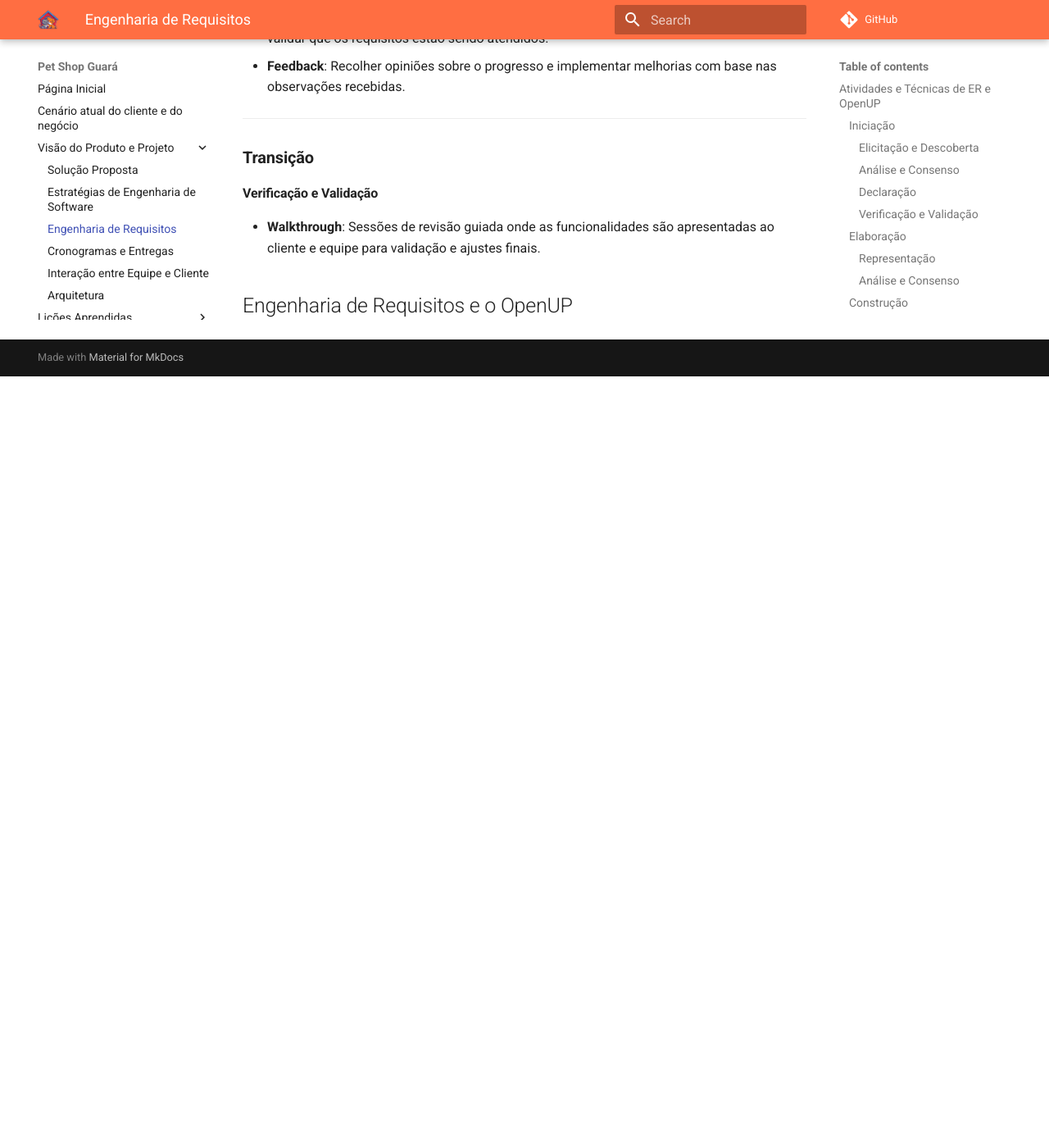
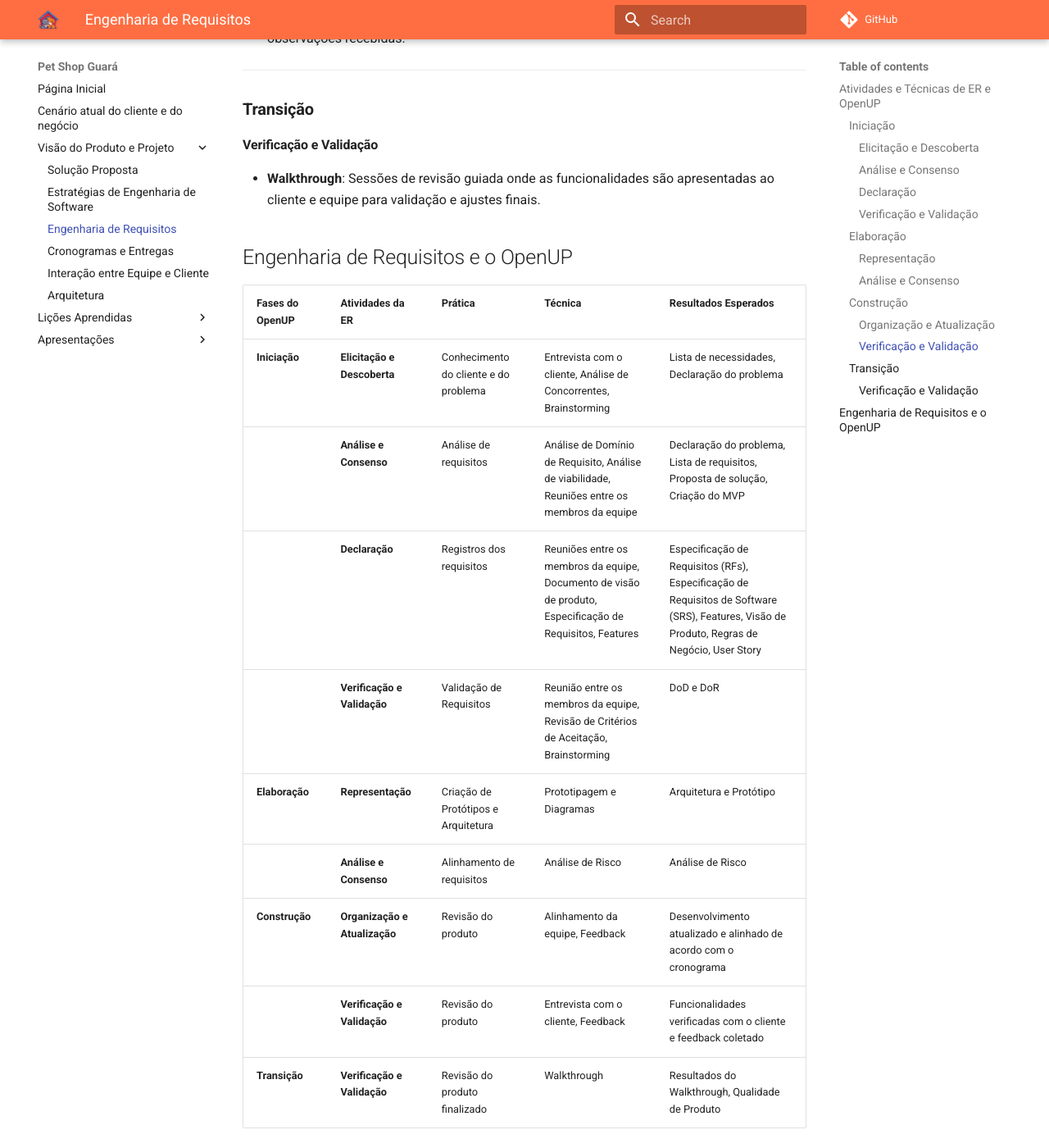
Before and after one commit to mdsreq-fga-unb/2024.2-T03-PetShopGuara, an MkDocs documentation site: the page built from docs/VisãoProduto/EngRequisitos.md, in a window 1280 px wide and 1400 px high, scrolled down 1924 px. Shown: the whole window at 82% size. Built offline with MkDocs 1.6.1 and Material for MkDocs 9.7.7, drawn with Linux system fonts in a browser that asks for light colours; comment, search, counter and statistics services are not loaded; before the commit the page ends 2383 px from its top, so only the background shows below that; some of the changed text lies outside the part shown.

Commit message:
docs: adicionando tabela com a er e o openUP

```diff
--- a/docs/VisãoProduto/EngRequisitos.md
+++ b/docs/VisãoProduto/EngRequisitos.md
@@ -35,8 +35,7 @@
 #### **Representação**
 
 - **Prototipagem**: Criação de protótipos para validar funcionalidades e melhorar a comunicação entre a equipe e os stakeholders.
-- **Diagramas**: Produção de diagramas (como casos de uso e fluxogramas) para representar os processos e requisitos do sistema.
-- **Representações formais**: Uso de linguagens formais, como UML, para documentar e detalhar o design do sistema.
+- **Diagramas**: Produção de diagramas (como arquitetura) para representar os processos e requisitos do sistema.
 
 #### **Análise e Consenso**
 
@@ -65,5 +64,15 @@
 - **Walkthrough**: Sessões de revisão guiada onde as funcionalidades são apresentadas ao cliente e equipe para validação e ajustes finais.
 
 
-
 ## Engenharia de Requisitos e o OpenUP
+| **Fases do OpenUP** | **Atividades da ER**          | **Prática**                     | **Técnica**                                                                                     | **Resultados Esperados**                                                                                          |
+|----------------------|------------------------------|----------------------------------|-------------------------------------------------------------------------------------------------|-------------------------------------------------------------------------------------------------------------------|
+| **Iniciação**        | **Elicitação e Descoberta**  | Conhecimento do cliente e do problema | Entrevista com o cliente, Análise de Concorrentes, Brainstorming                                | Lista de necessidades, Declaração do problema                                                                    |
+|                      | **Análise e Consenso**       | Análise de requisitos            | Análise de Domínio de Requisito, Análise de viabilidade, Reuniões entre os membros da equipe     | Declaração do problema, Lista de requisitos, Proposta de solução, Criação do MVP                                  |
+|                      | **Declaração**               | Registros dos requisitos         | Reuniões entre os membros da equipe, Documento de visão de produto, Especificação de Requisitos, Features | Especificação de Requisitos (RFs), Especificação de Requisitos de Software (SRS), Features, Visão de Produto, Regras de Negócio, User Story |
+|                      | **Verificação e Validação**  | Validação de Requisitos          | Reunião entre os membros da equipe, Revisão de Critérios de Aceitação, Brainstorming             | DoD e DoR                                                                                                         |
+| **Elaboração**       | **Representação**            | Criação de Protótipos e Arquitetura | Prototipagem e  Diagramas                                                | Arquitetura e Protótipo                                                                                           |
+|                      | **Análise e Consenso**       | Alinhamento de requisitos        | Análise de Risco                                                                                | Análise de Risco                                                                                                  |
+| **Construção**       | **Organização e Atualização**| Revisão do produto               | Alinhamento da equipe, Feedback                                                                | Desenvolvimento atualizado e alinhado de acordo com o cronograma                                                 |
+|                      | **Verificação e Validação**  | Revisão do produto               | Entrevista com o cliente, Feedback                                                             | Funcionalidades verificadas com o cliente e feedback coletado                                                    |
+| **Transição**        | **Verificação e Validação**  | Revisão do produto finalizado    | Walkthrough                                                                                    | Resultados do Walkthrough, Qualidade de Produto                                                                   |
```
